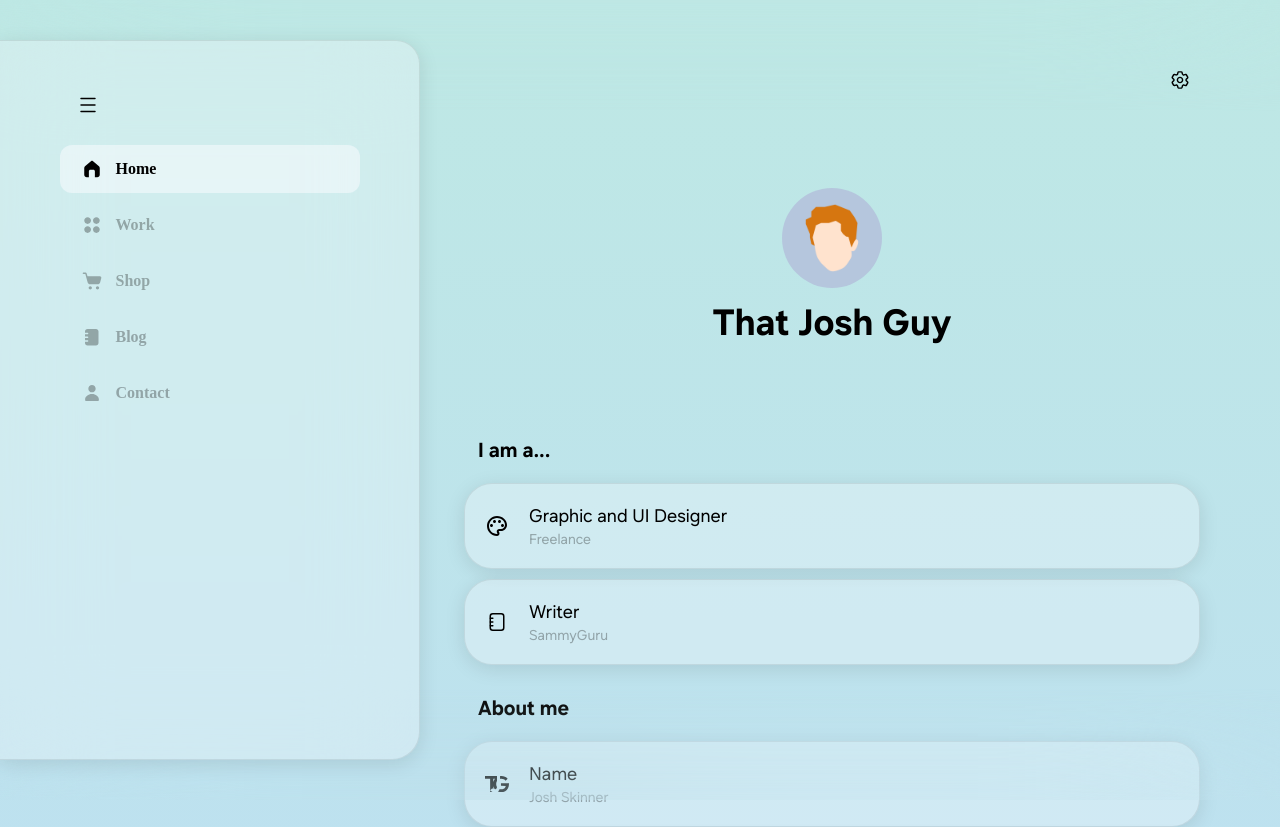
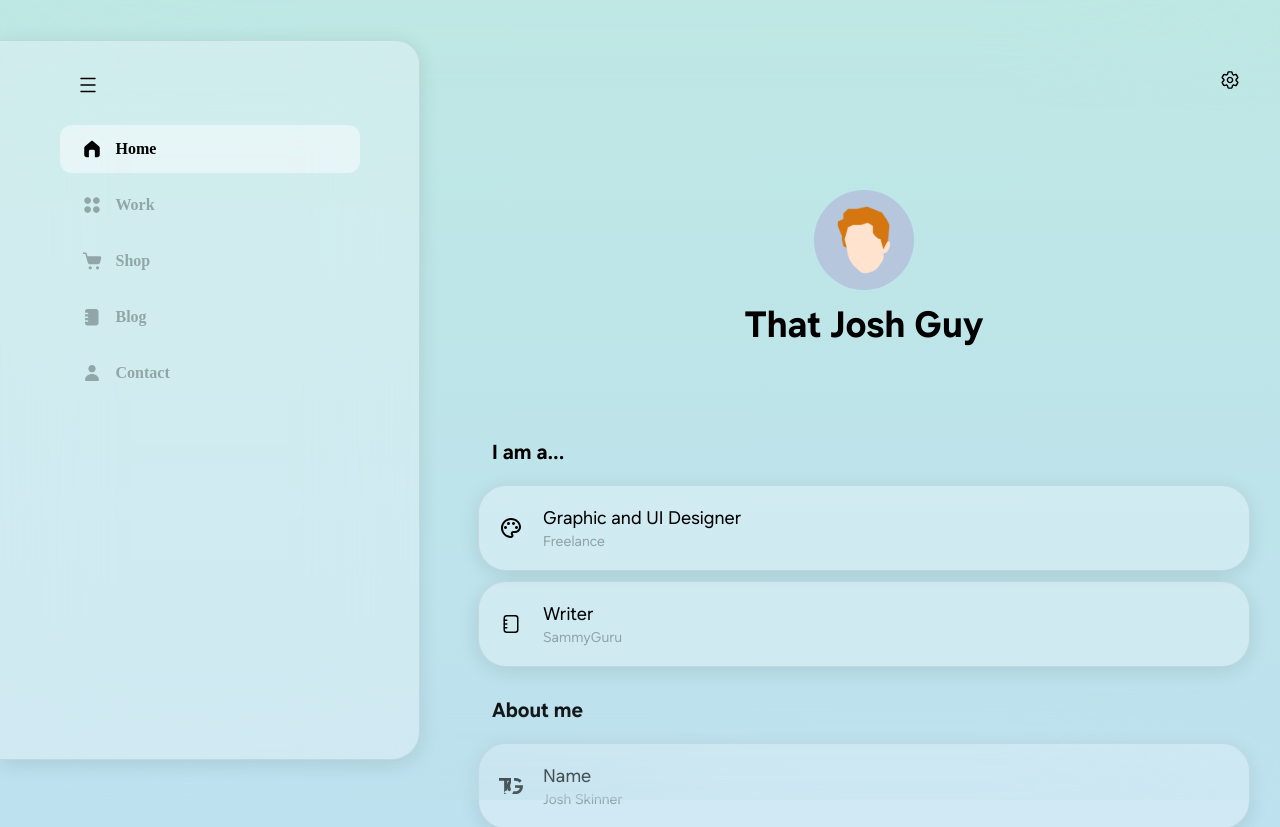
Before and after one commit to SadLinusGuy0/TJG-Website, a Next.js app: page / in a window 1280 px wide. Shown: the top 827 px of the page. Built offline with nearby package versions, Linux system fonts and the light colour scheme.

Commit message:
Fix foldable UI

```diff
--- a/app/index.css
+++ b/app/index.css
@@ -858,7 +858,7 @@ button.list4:hover {
 }
 
 /* Fix mobile centering */
-@media screen and (max-width: 899px) {
+@media screen and (max-width: 699px) {
   .containers {
       padding: 10px;
       width: 100%;
@@ -941,7 +941,7 @@ button.list4:hover {
 }
 
 /* Update mobile styles */
-@media screen and (max-width: 899px) {
+@media screen and (max-width: 699px) {
   .containers {
       width: 100%;
       max-width: none;
@@ -970,7 +970,7 @@ button.list4:hover {
   padding-right: 14px;
 }
 
-@media screen and (min-width: 900px) {
+@media screen and (min-width: 699px) {
   .desktop-nav .icon-container {
       padding-top: 0 !important;
       padding-bottom: 0;
@@ -1000,7 +1000,6 @@ button.list4:hover {
       width: 33%;
       min-width: 200px;
       max-width: 420px;
-        padding: 40px 20px;
       background-color: var(--container-background);
       display: flex;
       flex-direction: column;
@@ -1031,10 +1030,10 @@ button.list4:hover {
       gap: 12px;
   }
   .main-content {
-        margin-left: 30%;
+      margin-left: 35%;
       width: 66%;
       max-width: 100%;
-        padding: 80px;
+      padding: 30px;
       padding-top: 0;
       align-items: flex-start;
   }
@@ -1200,7 +1199,7 @@ button.list4:hover {
 }
 .mobile-nav { display: none; }
 
-@media screen and (max-width: 900px) {
+@media screen and (max-width: 699px) {
 .desktop-nav { display: none !important; }
 .mobile-nav {
   display: flex !important;
@@ -1285,7 +1284,7 @@ button.list4:hover {
 }
 
 /* --- FORCE MOBILE NAV GAP AT END OF FILE --- */
-@media screen and (max-width: 900px) {
+@media screen and (max-width: 699px) {
 .mobile-nav .nav-icon-container,
 .mobile-nav .nav-icon-container-selected,
 .tab-container .nav-icon-container,
@@ -1297,7 +1296,7 @@ button.list4:hover {
 }
 
 /* --- FORCE MOBILE NAV A GAP AND DIRECTION AT END OF FILE --- */
-@media screen and (max-width: 900px) {
+@media screen and (max-width: 699px) {
 .mobile-nav .nav-icon-container a,
 .mobile-nav .nav-icon-container-selected a,
 .tab-container .nav-icon-container a,
@@ -1608,7 +1607,7 @@ html[data-experimental="true"][data-theme="dark"] .nav-icon-container-selected:h
 background: rgba(23,23,26,0.4) !important;
 }
 
-@media screen and (max-width: 900px) {
+@media screen and (max-width: 699px) {
 .mobile-nav {
   background-color: rgba(252,252,255,0.8);
   border-top: 1px solid rgba(0,0,0,0.10);
@@ -1694,7 +1693,7 @@ html[data-experimental="true"][data-theme="dark"] .sidebar-toggle:hover {
 background: rgba(0, 0, 0, 0.2) !important;
 }
 
-@media screen and (max-width: 900px) {
+@media screen and (max-width: 699px) {
 .mobile-nav .nav-icon-container-selected {
   box-shadow: 0 4px 24px 0 rgba(255,255,255,0.10), 0 2px 8px 0 rgba(168,200,255,0.10);
 }
```
Lines whose indentation alone changed are shown as unchanged.
